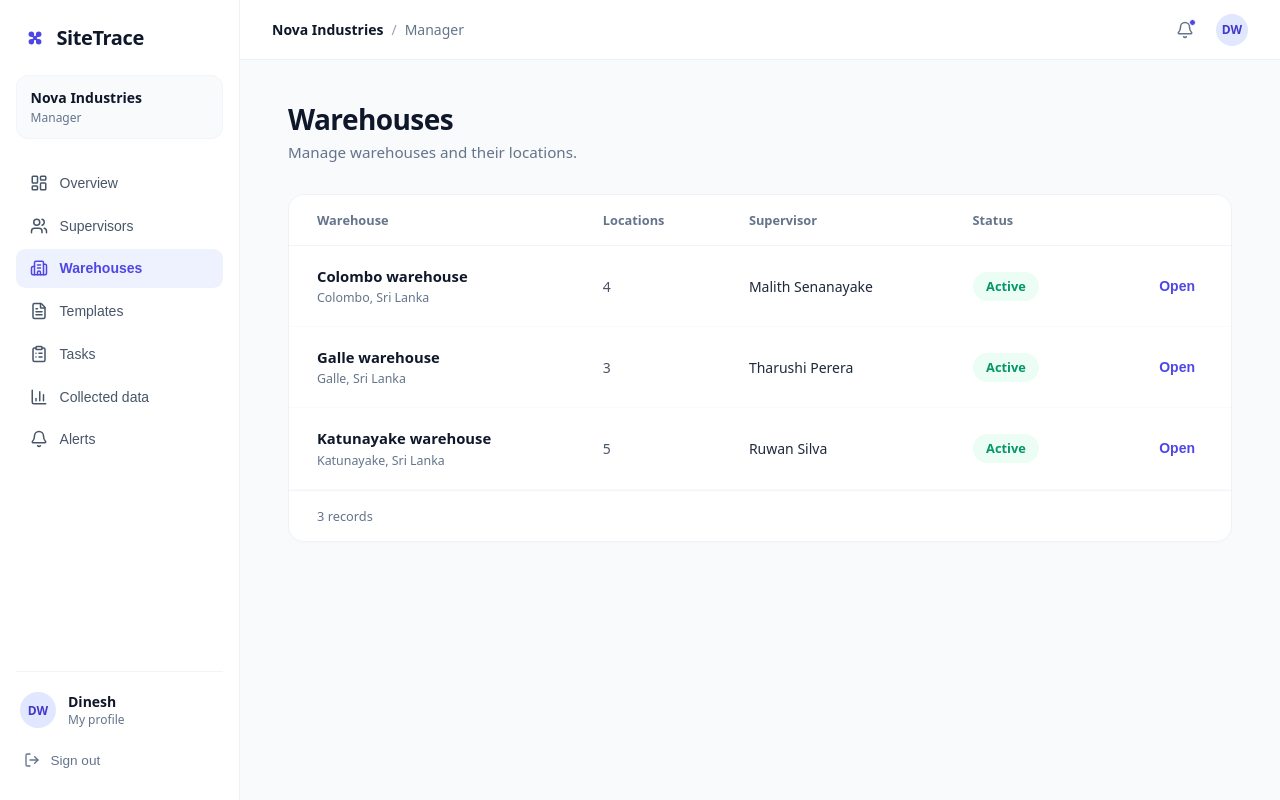
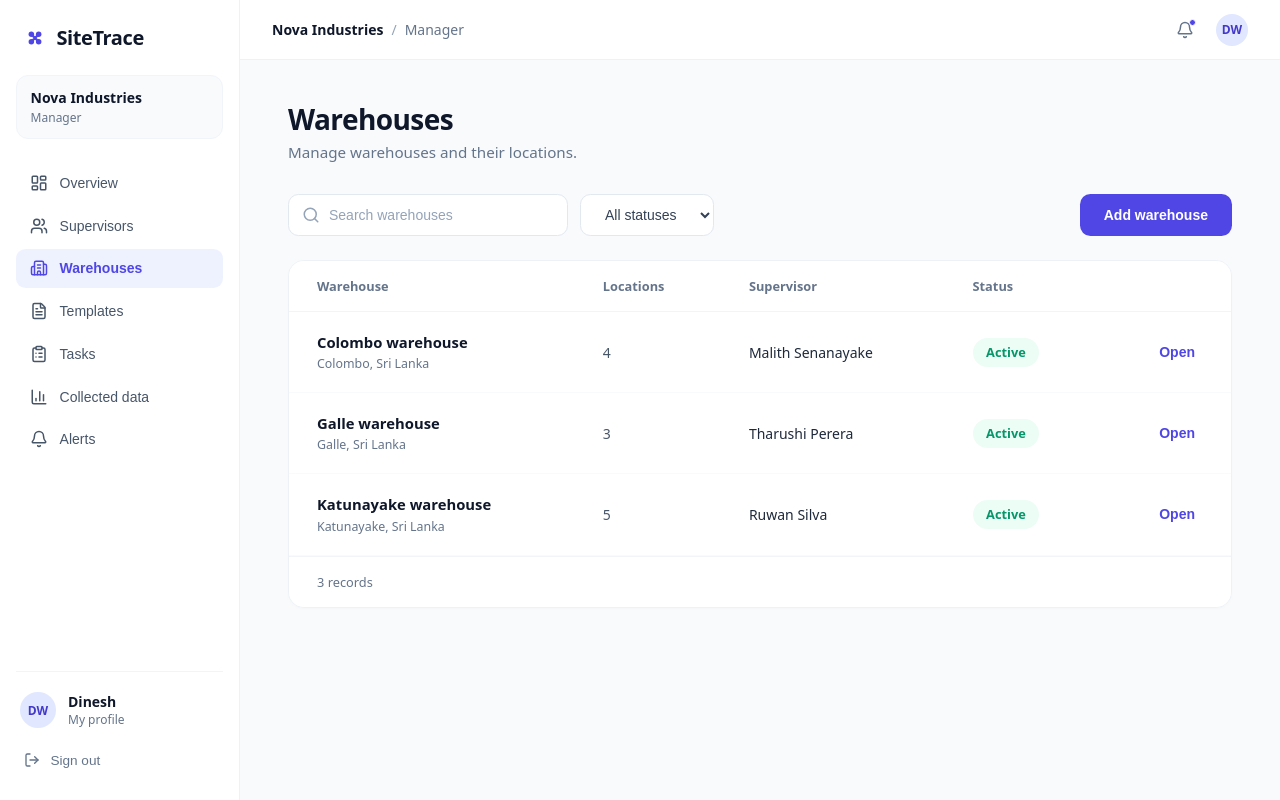
Before and after one commit to BitSync-Level-II-Project/saas-platform-web, a React (Vite) app: page / in a window 1280 px wide. Built offline with nearby package versions, Linux system fonts and the light colour scheme.

Commit message:
feat(warehouse): add real time search, status filter

```diff
--- a/src/App.tsx
+++ b/src/App.tsx
@@ -1,10 +1,12 @@
 import { useState } from 'react';
 import Sidebar from './components/Sidebar';
 import Topbar from './components/Topbar';
+import WarehouseFilters from './components/WarehouseFilters';
 import WarehouseTable from './components/WarehouseTable';
 import type { Warehouse } from './types';
 
 export default function App() {
+  // 1. Initial warehouses
   const [warehouses] = useState<Warehouse[]>([
     {
       id: '1',
@@ -32,24 +34,53 @@ export default function App() {
     },
   ]);
 
+  // 2. Search and Filter states
+  const [searchTerm, setSearchTerm] = useState('');
+  const [statusFilter, setStatusFilter] = useState('All');
+
+  // 3. Filtered list based on user search and status dropdown
+  const filteredWarehouses = warehouses.filter((item) => {
+    const matchesSearch =
+      item.name.toLowerCase().includes(searchTerm.toLowerCase()) ||
+      item.city.toLowerCase().includes(searchTerm.toLowerCase()) ||
+      item.supervisor.toLowerCase().includes(searchTerm.toLowerCase());
+
+    const matchesStatus =
+      statusFilter === 'All' || item.status === statusFilter;
+
+    return matchesSearch && matchesStatus;
+  });
+
+  const handleOpenAddModal = () => {
+    alert('Add warehouse modal will open here in the next step!');
+  };
+
   return (
     <div className="app-layout">
-      {/* 1. Left Sidebar */}
+      {/* Sidebar */}
       <Sidebar />
 
-      {/* 2. Main Content Area */}
+      {/* Main Content */}
       <div className="main-wrapper">
         <Topbar />
 
         <main className="page-container">
-          {/* Page Heading */}
           <header className="page-header">
             <h1 className="page-title">Warehouses</h1>
             <p className="page-subtitle">Manage warehouses and their locations.</p>
           </header>
 
-          {/* Warehouse Data Table */}
-          <WarehouseTable warehouses={warehouses} />
+          {/* Search, Filter, and Add Button Bar */}
+          <WarehouseFilters
+            searchTerm={searchTerm}
+            onSearchChange={setSearchTerm}
+            statusFilter={statusFilter}
+            onStatusChange={setStatusFilter}
+            onAddClick={handleOpenAddModal}
+          />
+
+          {/* Dynamic Table */}
+          <WarehouseTable warehouses={filteredWarehouses} />
         </main>
       </div>
     </div>
--- /dev/null
+++ b/src/components/WarehouseFilters.tsx
@@ -0,0 +1,52 @@
+import { Search } from 'lucide-react';
+
+interface WarehouseFiltersProps {
+  searchTerm: string;
+  onSearchChange: (value: string) => void;
+  statusFilter: string;
+  onStatusChange: (value: string) => void;
+  onAddClick: () => void;
+}
+
+export default function WarehouseFilters({
+  searchTerm,
+  onSearchChange,
+  statusFilter,
+  onStatusChange,
+  onAddClick,
+}: WarehouseFiltersProps) {
+  return (
+    <div className="filter-bar">
+      {/* Left side: Search input and Status dropdown */}
+      <div className="filter-left">
+        {/* Search Input */}
+        <div className="search-box">
+          <Search size={18} className="search-icon" />
+          <input
+            type="text"
+            className="search-input"
+            placeholder="Search warehouses"
+            value={searchTerm}
+            onChange={(e) => onSearchChange(e.target.value)}
+          />
+        </div>
+
+        {/* Status Dropdown */}
+        <select
+          className="status-select"
+          value={statusFilter}
+          onChange={(e) => onStatusChange(e.target.value)}
+        >
+          <option value="All">All statuses</option>
+          <option value="Active">Active</option>
+          <option value="Inactive">Inactive</option>
+        </select>
+      </div>
+
+      {/* Right side: Add warehouse button */}
+      <button className="btn-primary" onClick={onAddClick}>
+        Add warehouse
+      </button>
+    </div>
+  );
+}
--- a/src/components/WarehouseTable.tsx
+++ b/src/components/WarehouseTable.tsx
@@ -18,7 +18,14 @@ export default function WarehouseTable({ warehouses }: WarehouseTableProps) {
           </tr>
         </thead>
         <tbody>
-          {warehouses.map((warehouse) => (
+          {warehouses.length === 0 ? (
+            <tr>
+              <td colSpan={5} className="empty-state">
+                No warehouses found matching your search.
+              </td>
+            </tr>
+          ) : (
+            warehouses.map((warehouse) => (
               <tr key={warehouse.id} className="table-row">
                 {/* Warehouse Name and City */}
                 <td className="table-td">
@@ -50,13 +57,14 @@ export default function WarehouseTable({ warehouses }: WarehouseTableProps) {
                   </button>
                 </td>
               </tr>
-          ))}
+            ))
+          )}
         </tbody>
       </table>
 
       {/* Record Counter Footer */}
       <div className="table-footer">
-        {warehouses.length} records
+        {warehouses.length} {warehouses.length === 1 ? 'record' : 'records'}
       </div>
     </div>
   );
--- a/src/index.css
+++ b/src/index.css
@@ -402,3 +402,97 @@ body {
   border-top: 1px solid #f1f5f9;
   background-color: #ffffff;
 }
+/* ----------------- Filter Bar Styles ----------------- */
+.filter-bar {
+  display: flex;
+  align-items: center;
+  justify-content: space-between;
+  margin-bottom: 1.5rem;
+  gap: 1rem;
+}
+
+.filter-left {
+  display: flex;
+  align-items: center;
+  gap: 0.75rem;
+}
+
+.search-box {
+  position: relative;
+  display: flex;
+  align-items: center;
+}
+
+.search-icon {
+  position: absolute;
+  left: 0.85rem;
+  color: #94a3b8;
+  pointer-events: none;
+}
+
+.search-input {
+  height: 42px;
+  width: 280px;
+  padding: 0 1rem 0 2.5rem;
+  background-color: #ffffff;
+  border: 1px solid #e2e8f0;
+  border-radius: 0.65rem;
+  font-size: 0.875rem;
+  color: #0f172a;
+  outline: none;
+  transition: all 0.15s ease;
+}
+
+.search-input::placeholder {
+  color: #94a3b8;
+}
+
+.search-input:focus {
+  border-color: #4f46e5;
+  box-shadow: 0 0 0 3px rgba(79, 70, 229, 0.1);
+}
+
+.status-select {
+  height: 42px;
+  padding: 0 1.25rem;
+  background-color: #ffffff;
+  border: 1px solid #e2e8f0;
+  border-radius: 0.65rem;
+  font-size: 0.875rem;
+  color: #334155;
+  cursor: pointer;
+  outline: none;
+  transition: all 0.15s ease;
+}
+
+.status-select:focus {
+  border-color: #4f46e5;
+  box-shadow: 0 0 0 3px rgba(79, 70, 229, 0.1);
+}
+
+.btn-primary {
+  height: 42px;
+  padding: 0 1.5rem;
+  background-color: #4f46e5;
+  color: #ffffff;
+  border: none;
+  border-radius: 0.65rem;
+  font-size: 0.875rem;
+  font-weight: 600;
+  cursor: pointer;
+  transition: background-color 0.15s ease;
+  display: inline-flex;
+  align-items: center;
+  justify-content: center;
+}
+
+.btn-primary:hover {
+  background-color: #4338ca;
+}
+
+.empty-state {
+  padding: 3rem 1.5rem;
+  text-align: center;
+  color: #64748b;
+  font-size: 0.9rem;
+}
```
Lines whose indentation alone changed are shown as unchanged.
